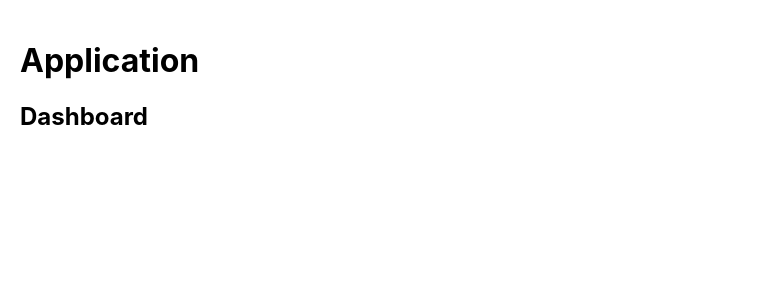
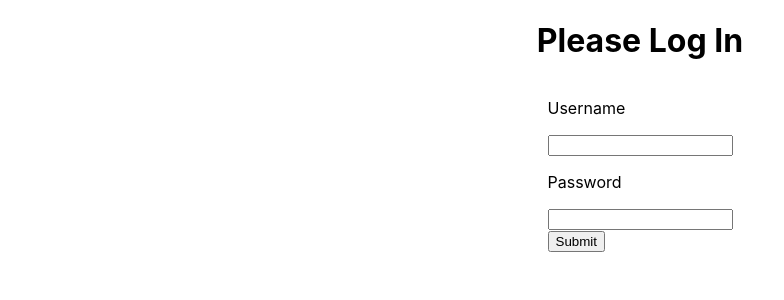
Before and after one commit to jgombero/auth-tutorial, a React (Create React App) app: page /dashboard in a window 1280 px wide. Shown: the top 300 px of the page, without its empty margins (0-784 px from the left). Built offline with nearby package versions, Linux system fonts and the light colour scheme.

Commit message:
Render Login component when no token set

```diff
--- a/src/components/App/App.js
+++ b/src/components/App/App.js
@@ -1,9 +1,17 @@
+import React, { useState } from "react";
+import { BrowserRouter, Route, Switch } from "react-router-dom";
 import "./App.css";
-import { BrowserRouter, Route, Switch } from "react-router-dom";
 import Dashboard from "../Dashboard/Dashboard";
 import Preferences from "../Preferences/Preferences";
+import Login from "../Login/Login";
 
 function App() {
+  const [token, setToken] = useState();
+
+  if (!token) {
+    return <Login setToken={setToken} />;
+  }
+
   return (
     <div className="wrapper">
       <h1>Application</h1>
```
